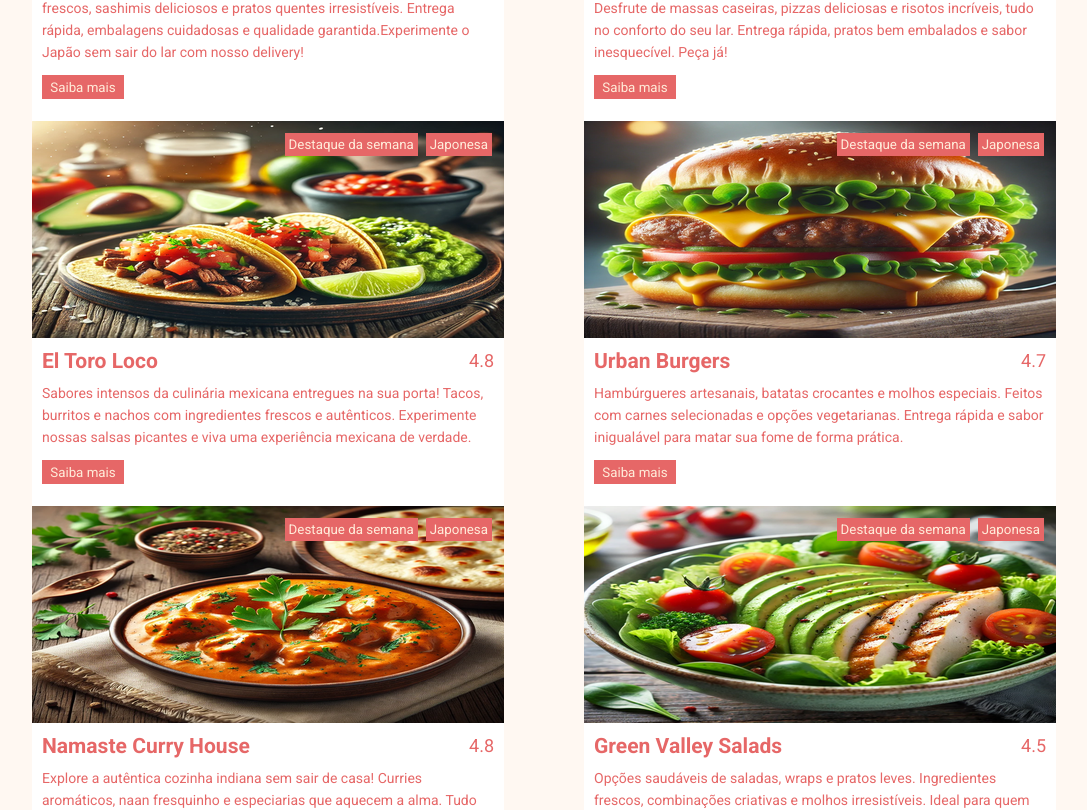
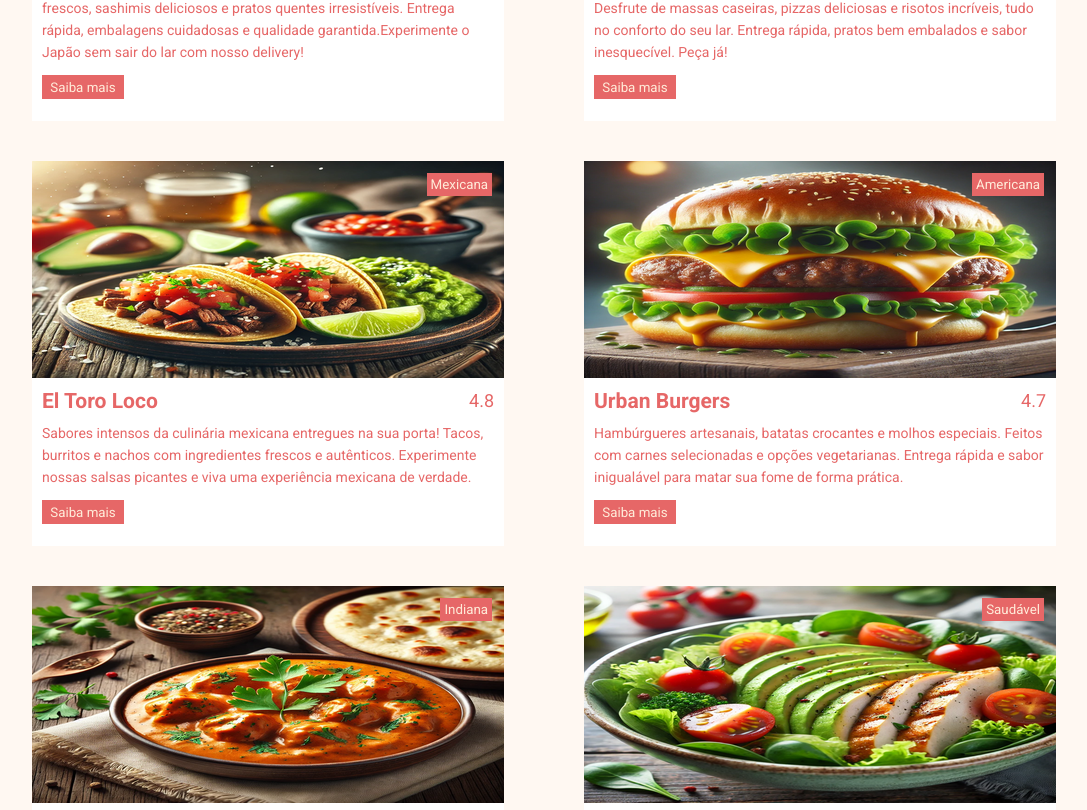
Before and after one commit to KaueBulhoes/efood2, a React (Create React App) app: page / in a window 1280 px wide. Shown: the part 671-1481 px from the top of the page, without its empty margins (96-1183 px from the left). Built offline with nearby package versions, Linux system fonts and the light colour scheme.

Commit message:
feat: added tags

```diff
--- a/src/Components/RestaurantCard/index.tsx
+++ b/src/Components/RestaurantCard/index.tsx
@@ -5,14 +5,16 @@ export type Props = {
     description: string
     rate: number
     image: string
+    type: string
+    isFeatured: boolean
 }
 
-const RestaurantCard = ({ title, description, rate, image }: Props) => (
+const RestaurantCard = ({ title, description, rate, image, type, isFeatured }: Props) => (
     <Card>
     <ImageContainer>
         <TagContainer>
-            <Tag>Destaque da semana</Tag>
-            <Tag>Japonesa</Tag>
+            {isFeatured && <Tag>Destaque da semana</Tag>}
+            <Tag>{type}</Tag>
         </TagContainer>
         <img src={image} alt=""/>
     </ImageContainer>
--- a/src/Components/RestaurantsList/index.tsx
+++ b/src/Components/RestaurantsList/index.tsx
@@ -16,6 +16,8 @@ const RestaurantsList = ({ restaurantList }: Props) => (
                     description={restaurant.description}
                     rate={restaurant.rate}
                     image={restaurant.image}
+                    type={restaurant.type}
+                    isFeatured={restaurant.isFeatured ?? false}
                 />
             ))}
         </RestList>
--- a/src/Components/RestaurantsList/styles.ts
+++ b/src/Components/RestaurantsList/styles.ts
@@ -4,6 +4,7 @@ export const RestList = styled.div`
     display: grid;
     grid-template-columns: 1fr 1fr;
     column-gap: 80px;
+    row-gap: 40px;
     margin: 80px 0;
 `
 export const ListContainer = styled.div`
--- a/src/Models/Restaurants.ts
+++ b/src/Models/Restaurants.ts
@@ -4,6 +4,8 @@ class Restaurants {
     description: string
     rate: number
     image: string
+    type: string
+    isFeatured?: boolean
 
     constructor(
         id: number,
@@ -11,12 +13,14 @@ class Restaurants {
         description: string,
         rate: number,
         image: string,
+        type: string,
     ) {
         this.id = id
         this.title = title
         this.description = description
         this.rate = rate
         this.image = image
+        this.type = type
     }
 }
 
--- a/src/Pages/Home/index.tsx
+++ b/src/Pages/Home/index.tsx
@@ -10,6 +10,8 @@ const restaurantList: Restaurants[] = [
         description: 'Peça já o melhor da culinária japonesa no conforto da sua casa! Sushis frescos, sashimis deliciosos e pratos quentes irresistíveis. Entrega rápida, embalagens cuidadosas e qualidade garantida.Experimente o Japão sem sair do lar com nosso delivery!',
         rate: 4.9,
         image: '/Assets/images/hioki_sushi.png',
+        type: 'Japonesa',
+        isFeatured: true,
     },
     {
         id: 2,
@@ -17,6 +19,7 @@ const restaurantList: Restaurants[] = [
         description: 'A La Dolce Vita Trattoria leva a autêntica cozinha italiana até você! Desfrute de massas caseiras, pizzas deliciosas e risotos incríveis, tudo no conforto do seu lar. Entrega rápida, pratos bem embalados e sabor inesquecível. Peça já!',
         rate: 4.6,
         image: '/Assets/images/la_dolce_vita.png',
+        type: 'Italiana',
     },
     {
         id: 3,
@@ -24,6 +27,7 @@ const restaurantList: Restaurants[] = [
         description: 'Sabores intensos da culinária mexicana entregues na sua porta! Tacos, burritos e nachos com ingredientes frescos e autênticos. Experimente nossas salsas picantes e viva uma experiência mexicana de verdade.',
         rate: 4.8,
         image: '/Assets/images/el_toro_loco.png',
+        type: 'Mexicana',
     },
     {
         id: 4,
@@ -31,6 +35,7 @@ const restaurantList: Restaurants[] = [
         description: 'Hambúrgueres artesanais, batatas crocantes e molhos especiais. Feitos com carnes selecionadas e opções vegetarianas. Entrega rápida e sabor inigualável para matar sua fome de forma prática.',
         rate: 4.7,
         image: '/Assets/images/urban_burgers.png',
+        type: 'Americana',
     },
     {
         id: 5,
@@ -38,6 +43,7 @@ const restaurantList: Restaurants[] = [
         description: 'Explore a autêntica cozinha indiana sem sair de casa! Curries aromáticos, naan fresquinho e especiarias que aquecem a alma. Tudo preparado com muito cuidado para você ter uma experiência única.',
         rate: 4.8,
         image: '/Assets/images/namaste_curry_house.png',
+        type: 'Indiana',
     },
     {
         id: 6,
@@ -45,6 +51,7 @@ const restaurantList: Restaurants[] = [
         description: 'Opções saudáveis de saladas, wraps e pratos leves. Ingredientes frescos, combinações criativas e molhos irresistíveis. Ideal para quem busca equilíbrio sem abrir mão do sabor!',
         rate: 4.5,
         image: '/Assets/images/green_valley_salads.png',
+        type: 'Saudável',
     },
 ];
 
```
